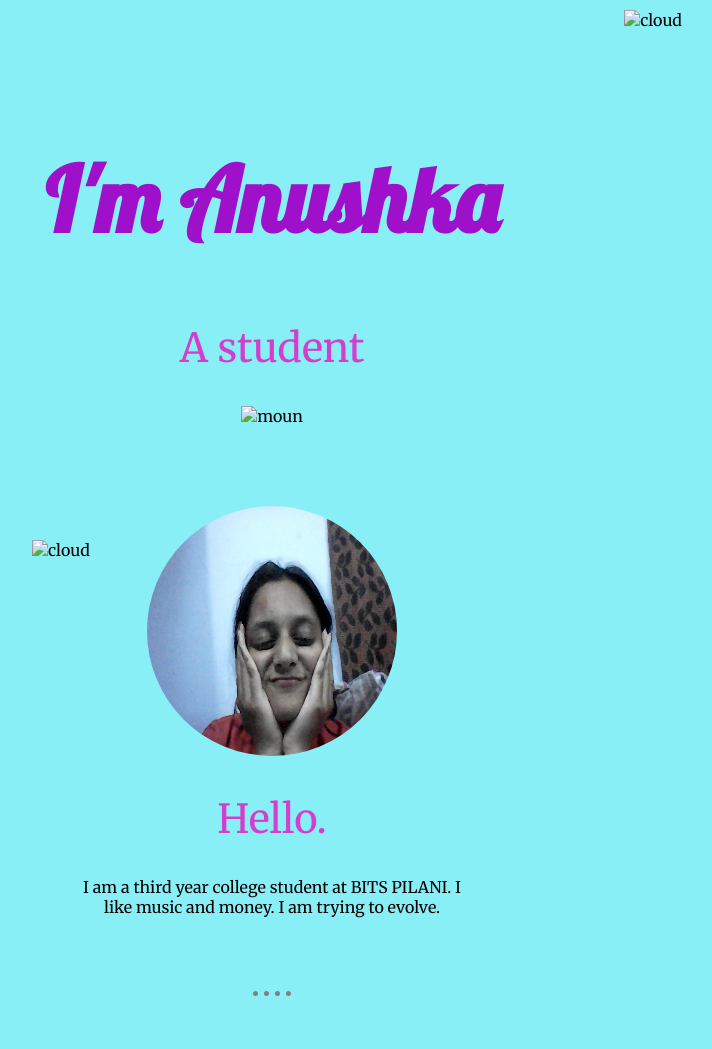
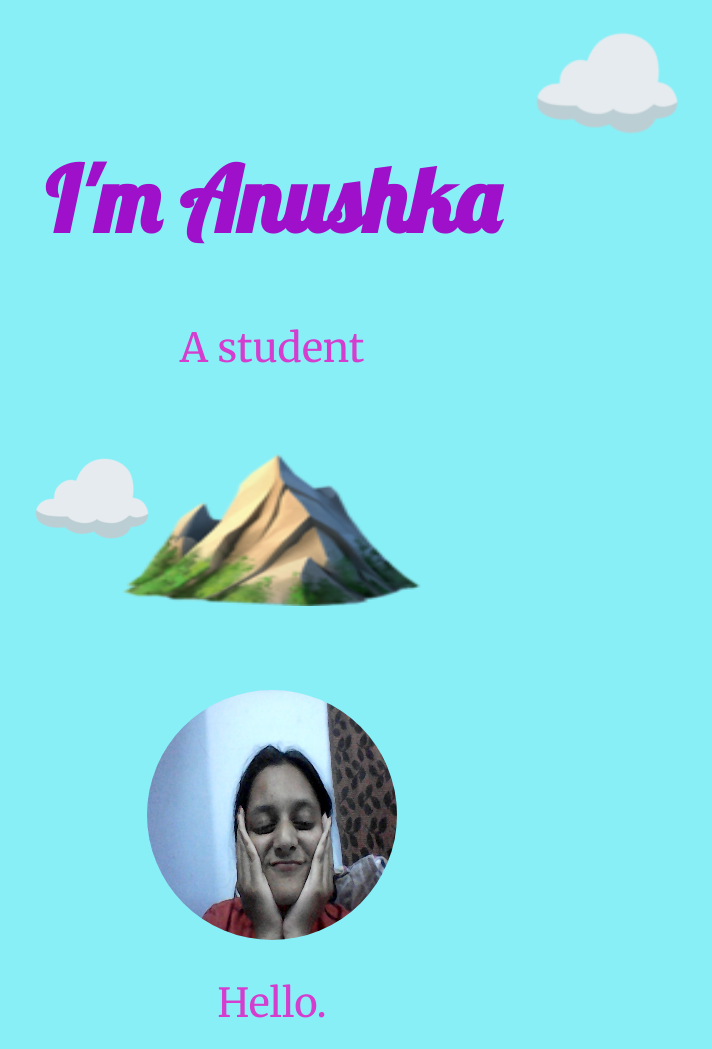
Before and after one commit to sadaharu76/anushka.github.io, a plain HTML site: page index.html in a window 1280 px wide. Shown: the top 1049 px of the page, without its empty margins (368-1080 px from the left). Drawn offline with Linux system fonts and the light colour scheme; files whose address does not match are found by name.

Commit message:
Update index.html

```diff
--- a/index.html
+++ b/index.html
@@ -21,16 +21,16 @@
 
         <div class="in">
 
-            <img class="top-c" src="images/cloud.png" alt="cloud">
+            <img class="top-c" src="cloud.png" alt="cloud">
             <h1>I'm Anushka</h1>
             <h2 id="ee">A student</h2>
-            <img class="bot-c" src="images/cloud.png" alt="  cloud">
-            <img width="300px" height="200px" src="images/moun.png" alt="moun">
+            <img class="bot-c" src="cloud.png" alt="  cloud">
+            <img width="300px" height="200px" src="moun.png" alt="moun">
         </div>
 
         <div class="top">
             <div class="profile">
-              <img class="mee" src="C:\Users\lenovo\Desktop\web-dev\web-development\me.jpg" alt="">
+              <img class="mee" src="me.jpg" alt="">
               <h2>Hello.</h2>
               <p>I am a third year college student at BITS PILANI. I like music and money. I am trying to evolve.</p>
             </div>
```
